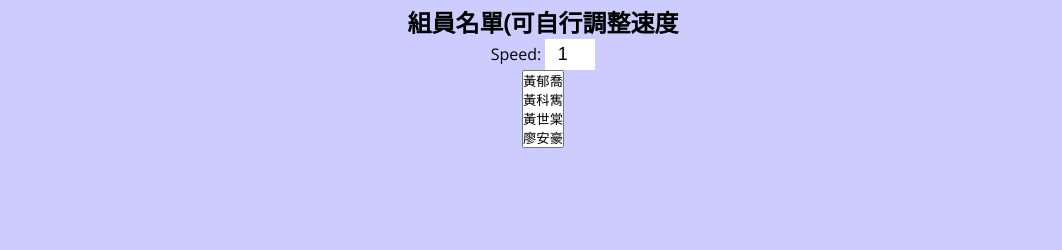
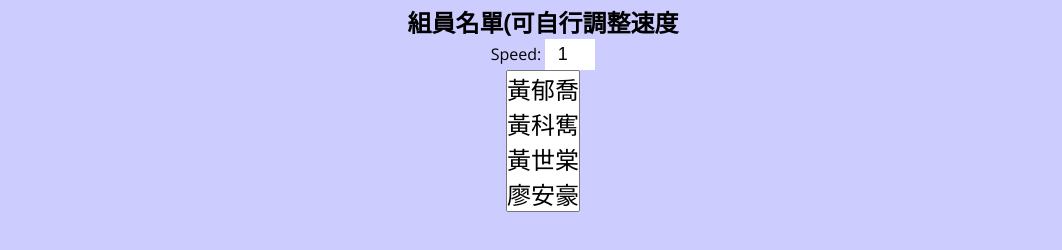
Before and after one commit to Kooooojun/Multimedia, a plain HTML site: page index.html in a window 1280 px wide. Shown: the part 1621-1871 px from the top of the page, without its empty margins (97-1159 px from the left). Drawn offline with nearby package versions, Linux system fonts and the light colour scheme.

Commit message:
half-done-1

```diff
--- a/index.html
+++ b/index.html
@@ -48,7 +48,7 @@
       <label for="speed">Speed:</label>
       <input type="number" name="speed" id="speed" value="1" min="1" max="10" step="1">
     </div>
-    <select id="" name="" multiple>
+    <select id="" name="" class="group" multiple>
       <!-- <option value="">組員名單</option> -->
       <option value="">黃郁喬</option>
       <option value="">黃科寯</option>
--- a/style.css
+++ b/style.css
@@ -165,7 +165,9 @@ body {
   width: 600px;
   margin-right: 250px;
   margin-left: 130px;
-
+}
+.group{
+  font-size: 24px;
 }
 input {
   width: 50px;
```
